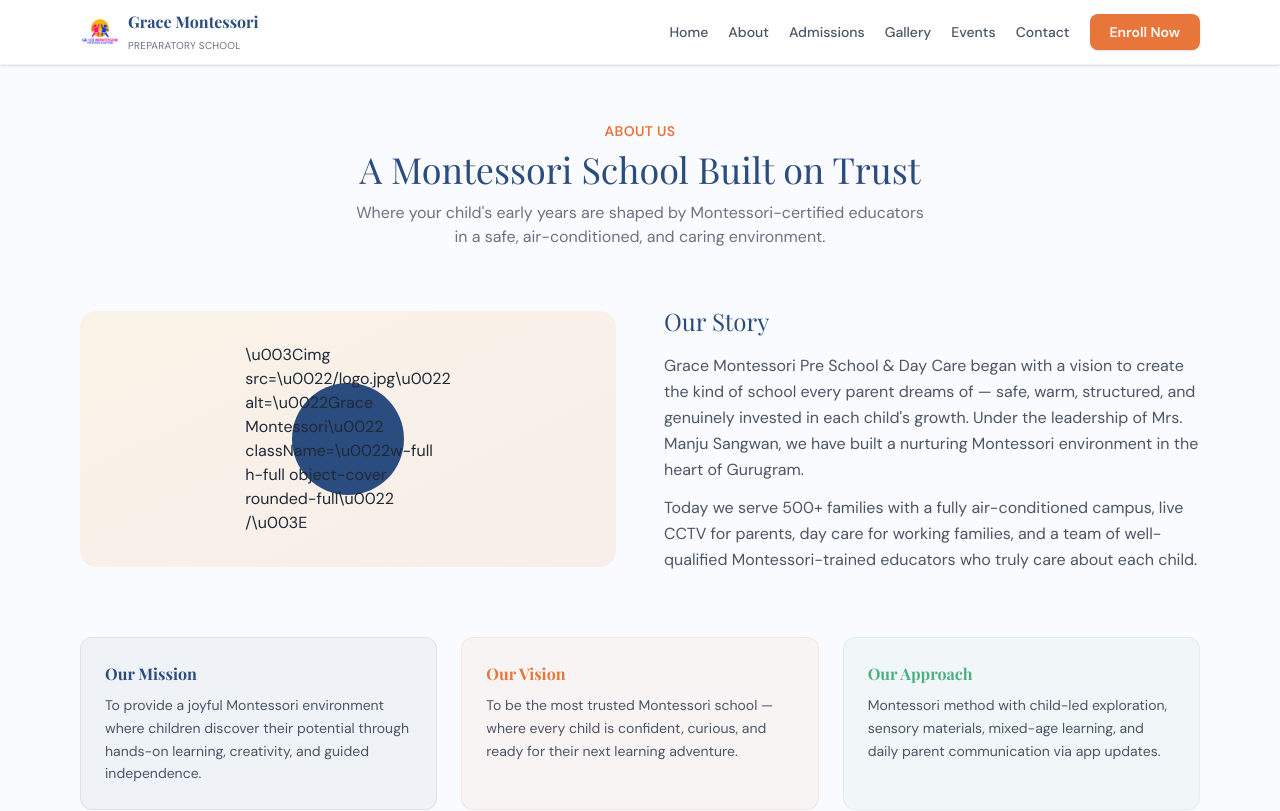
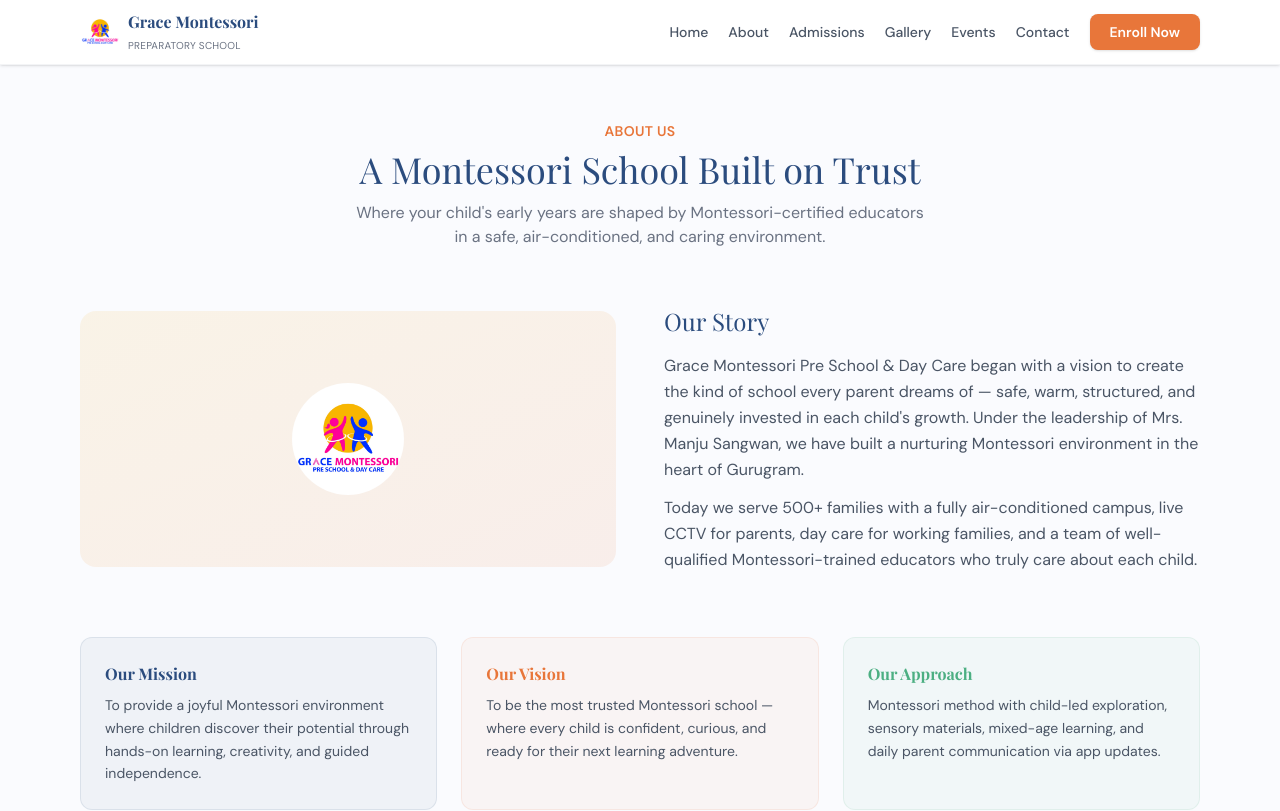
Before and after one commit to management-systems/Rising_Star_Preparatory_School, a Next.js app: page /about in a window 1280 px wide. Shown: the top 811 px of the page. Built offline with nearby package versions, Linux system fonts and the light colour scheme.

Commit message:
Fix logo rendering - use actual logo.jpg image properly

```diff
--- a/app/about/page.tsx
+++ b/app/about/page.tsx
@@ -13,8 +13,8 @@
         {/* Story */}
         <div className="grid md:grid-cols-2 gap-12 items-center mb-16">
           <div className="bg-gradient-to-br from-[#F5C563]/15 to-[#E8763A]/10 rounded-2xl h-64 flex items-center justify-center">
-            <div className="w-28 h-28 bg-[#2B4C7E] rounded-full flex items-center justify-center">
-              \u003Cimg src=\u0022/logo.jpg\u0022 alt=\u0022Grace Montessori\u0022 className=\u0022w-full h-full object-cover rounded-full\u0022 /\u003E
+            <div className="w-28 h-28 rounded-full overflow-hidden">
+              <img src="/logo.jpg" alt="Grace Montessori" className="w-full h-full object-cover" />
             </div>
           </div>
           <div>
--- a/app/admin/admissions/page.tsx
+++ b/app/admin/admissions/page.tsx
@@ -162,7 +162,7 @@
     <div className="min-h-screen bg-[#F0F2F5] flex">
       <aside className="hidden lg:flex lg:flex-col w-64 bg-white border-r border-gray-200">
         <div className="h-16 flex items-center px-6 border-b border-gray-100">
-          <div className="w-8 h-8 rounded-lg overflow-hidden mr-3\u0022\u003E\u003Cimg src=\u0022/logo.jpg\u0022 alt=\u0022Logo\u0022 className=\u0022w-full h-full object-cover\u0022 /\u003E</div>
+          <div className="w-8 h-8 rounded-lg overflow-hidden mr-3"><img src="/logo.jpg" alt="Logo" className="w-full h-full object-cover" /></div>
           <div className="leading-tight"><p className="font-bold text-sm text-gray-800">Grace Montessori</p><p className="text-[10px] text-gray-400">Admin Panel</p></div>
         </div>
         <nav className="flex-1 px-3 py-4 space-y-1">
--- a/app/admin/enquiries/page.tsx
+++ b/app/admin/enquiries/page.tsx
@@ -48,7 +48,7 @@
   return (
     <div className="min-h-screen bg-[#F0F2F5] flex">
       <aside className="hidden lg:flex lg:flex-col w-64 bg-white border-r border-gray-200">
-        <div className="h-16 flex items-center px-6 border-b border-gray-100"><div className="w-8 h-8 rounded-lg overflow-hidden mr-3\u0022\u003E\u003Cimg src=\u0022/logo.jpg\u0022 alt=\u0022Logo\u0022 className=\u0022w-full h-full object-cover\u0022 /\u003E</div><div className="leading-tight"><p className="font-bold text-sm text-gray-800">Grace Montessori</p><p className="text-[10px] text-gray-400">Admin Panel</p></div></div>
+        <div className="h-16 flex items-center px-6 border-b border-gray-100"><div className="w-8 h-8 rounded-lg overflow-hidden mr-3"><img src="/logo.jpg" alt="Logo" className="w-full h-full object-cover" /></div><div className="leading-tight"><p className="font-bold text-sm text-gray-800">Grace Montessori</p><p className="text-[10px] text-gray-400">Admin Panel</p></div></div>
         <nav className="flex-1 px-3 py-4 space-y-1">{sidebarItems.map((item) => (<Link key={item.label} href={item.href} className={`flex items-center gap-3 px-3 py-2.5 rounded-lg text-sm font-medium transition ${'/admin/enquiries' === item.href ? 'bg-[#2B4C7E]/5 text-[#2B4C7E]' : 'text-gray-600 hover:bg-gray-50'}`}><svg className="w-5 h-5" fill="none" viewBox="0 0 24 24" stroke="currentColor"><path strokeLinecap="round" strokeLinejoin="round" strokeWidth={1.5} d={item.icon} /></svg>{item.label}</Link>))}</nav>
         <div className="px-3 py-4 border-t border-gray-100"><Link href="/" className="flex items-center gap-3 px-3 py-2.5 rounded-lg text-sm font-medium text-gray-500 hover:bg-gray-50"><svg className="w-5 h-5" fill="none" viewBox="0 0 24 24" stroke="currentColor"><path strokeLinecap="round" strokeLinejoin="round" strokeWidth={1.5} d="M10 19l-7-7m0 0l7-7m-7 7h18" /></svg>Back to Website</Link></div>
       </aside>
--- a/app/admin/events/page.tsx
+++ b/app/admin/events/page.tsx
@@ -118,7 +118,7 @@
   return (
     <div className="min-h-screen bg-[#F0F2F5] flex">
       <aside className="hidden lg:flex lg:flex-col w-64 bg-white border-r border-gray-200">
-        <div className="h-16 flex items-center px-6 border-b border-gray-100"><div className="w-8 h-8 rounded-lg overflow-hidden mr-3\u0022\u003E\u003Cimg src=\u0022/logo.jpg\u0022 alt=\u0022Logo\u0022 className=\u0022w-full h-full object-cover\u0022 /\u003E</div><div className="leading-tight"><p className="font-bold text-sm text-gray-800">Grace Montessori</p><p className="text-[10px] text-gray-400">Admin Panel</p></div></div>
+        <div className="h-16 flex items-center px-6 border-b border-gray-100"><div className="w-8 h-8 rounded-lg overflow-hidden mr-3"><img src="/logo.jpg" alt="Logo" className="w-full h-full object-cover" /></div><div className="leading-tight"><p className="font-bold text-sm text-gray-800">Grace Montessori</p><p className="text-[10px] text-gray-400">Admin Panel</p></div></div>
         <nav className="flex-1 px-3 py-4 space-y-1">{sidebarItems.map((item) => (<Link key={item.label} href={item.href} className={`flex items-center gap-3 px-3 py-2.5 rounded-lg text-sm font-medium transition ${'/admin/events' === item.href ? 'bg-[#2B4C7E]/5 text-[#2B4C7E]' : 'text-gray-600 hover:bg-gray-50'}`}><svg className="w-5 h-5" fill="none" viewBox="0 0 24 24" stroke="currentColor"><path strokeLinecap="round" strokeLinejoin="round" strokeWidth={1.5} d={item.icon} /></svg>{item.label}</Link>))}</nav>
         <div className="px-3 py-4 border-t border-gray-100"><Link href="/" className="flex items-center gap-3 px-3 py-2.5 rounded-lg text-sm font-medium text-gray-500 hover:bg-gray-50 transition"><svg className="w-5 h-5" fill="none" viewBox="0 0 24 24" stroke="currentColor"><path strokeLinecap="round" strokeLinejoin="round" strokeWidth={1.5} d="M10 19l-7-7m0 0l7-7m-7 7h18" /></svg>Back to Website</Link></div>
       </aside>
--- a/app/admin/settings/page.tsx
+++ b/app/admin/settings/page.tsx
@@ -34,7 +34,7 @@
   return (
     <div className="min-h-screen bg-[#F0F2F5] flex">
       <aside className="hidden lg:flex lg:flex-col w-64 bg-white border-r border-gray-200">
-        <div className="h-16 flex items-center px-6 border-b border-gray-100"><div className="w-8 h-8 rounded-lg overflow-hidden mr-3\u0022\u003E\u003Cimg src=\u0022/logo.jpg\u0022 alt=\u0022Logo\u0022 className=\u0022w-full h-full object-cover\u0022 /\u003E</div><div className="leading-tight"><p className="font-bold text-sm text-gray-800">Grace Montessori</p><p className="text-[10px] text-gray-400">Admin Panel</p></div></div>
+        <div className="h-16 flex items-center px-6 border-b border-gray-100"><div className="w-8 h-8 rounded-lg overflow-hidden mr-3"><img src="/logo.jpg" alt="Logo" className="w-full h-full object-cover" /></div><div className="leading-tight"><p className="font-bold text-sm text-gray-800">Grace Montessori</p><p className="text-[10px] text-gray-400">Admin Panel</p></div></div>
         <nav className="flex-1 px-3 py-4 space-y-1">{sidebarItems.map((item) => (<Link key={item.label} href={item.href} className={`flex items-center gap-3 px-3 py-2.5 rounded-lg text-sm font-medium transition ${'/admin/settings' === item.href ? 'bg-[#2B4C7E]/5 text-[#2B4C7E]' : 'text-gray-600 hover:bg-gray-50'}`}><svg className="w-5 h-5" fill="none" viewBox="0 0 24 24" stroke="currentColor"><path strokeLinecap="round" strokeLinejoin="round" strokeWidth={1.5} d={item.icon} /></svg>{item.label}</Link>))}</nav>
         <div className="px-3 py-4 border-t border-gray-100"><Link href="/" className="flex items-center gap-3 px-3 py-2.5 rounded-lg text-sm font-medium text-gray-500 hover:bg-gray-50"><svg className="w-5 h-5" fill="none" viewBox="0 0 24 24" stroke="currentColor"><path strokeLinecap="round" strokeLinejoin="round" strokeWidth={1.5} d="M10 19l-7-7m0 0l7-7m-7 7h18" /></svg>Back to Website</Link></div>
       </aside>
--- a/components/home/AboutSnippet.tsx
+++ b/components/home/AboutSnippet.tsx
@@ -8,8 +8,8 @@
       <div className="grid md:grid-cols-2 gap-12 items-center">
         <div className="bg-gradient-to-br from-[#F5C563]/20 to-[#E8763A]/10 rounded-2xl h-72 flex items-center justify-center relative overflow-hidden">
           <div className="text-center">
-            <div className="w-24 h-24 bg-[#2B4C7E] rounded-full mx-auto flex items-center justify-center mb-3">
-              \u003Cimg src=\u0022/logo.jpg\u0022 alt=\u0022Grace Montessori\u0022 className=\u0022w-full h-full object-cover rounded-full\u0022 /\u003E
+            <div className="w-24 h-24 rounded-full mx-auto overflow-hidden mb-3">
+              <img src="/logo.jpg" alt="Grace Montessori" className="w-full h-full object-cover" />
             </div>
             <p className="text-sm text-gray-500 font-medium">Montessori School · Est. 2014</p>
           </div>
```
